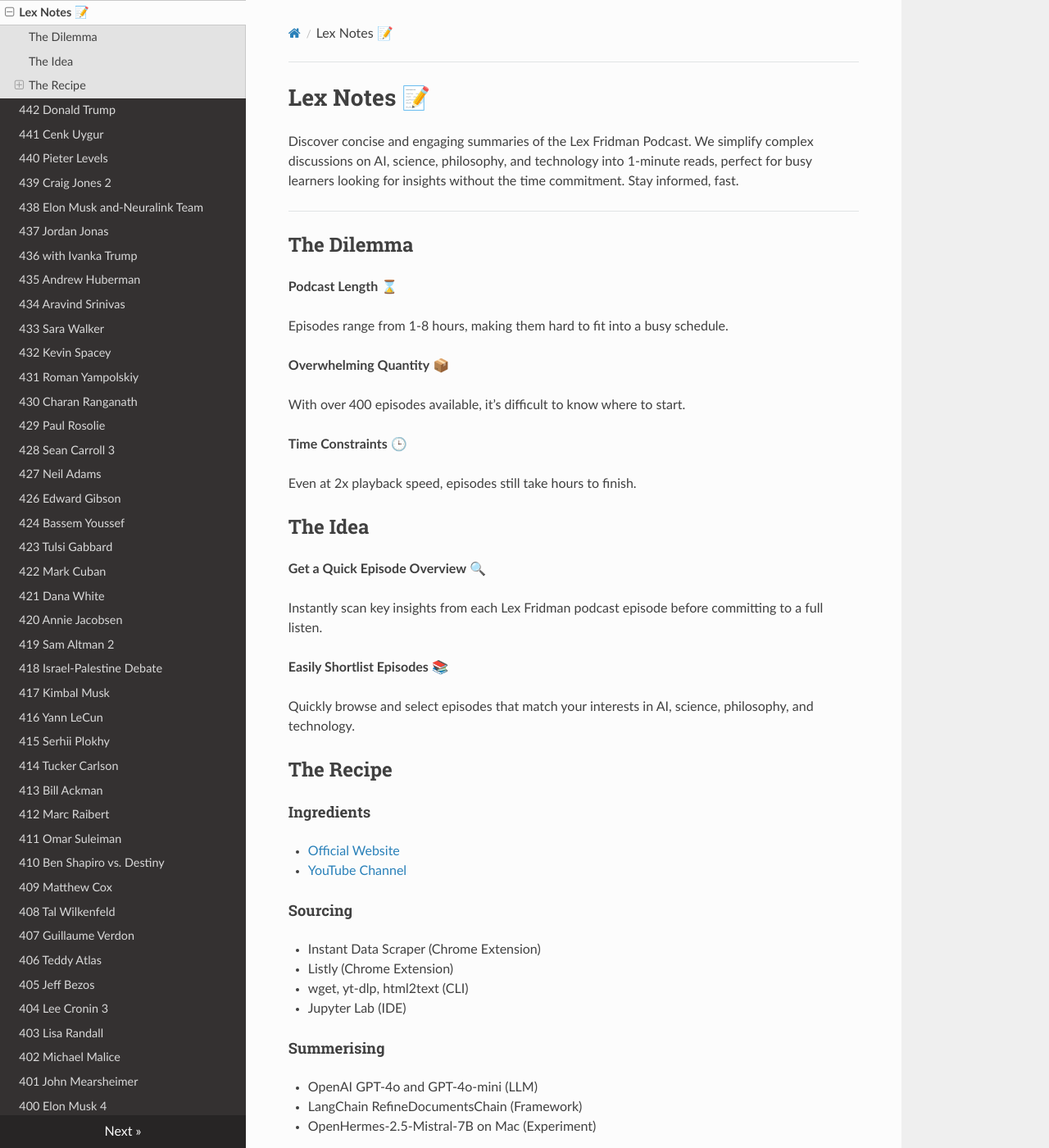
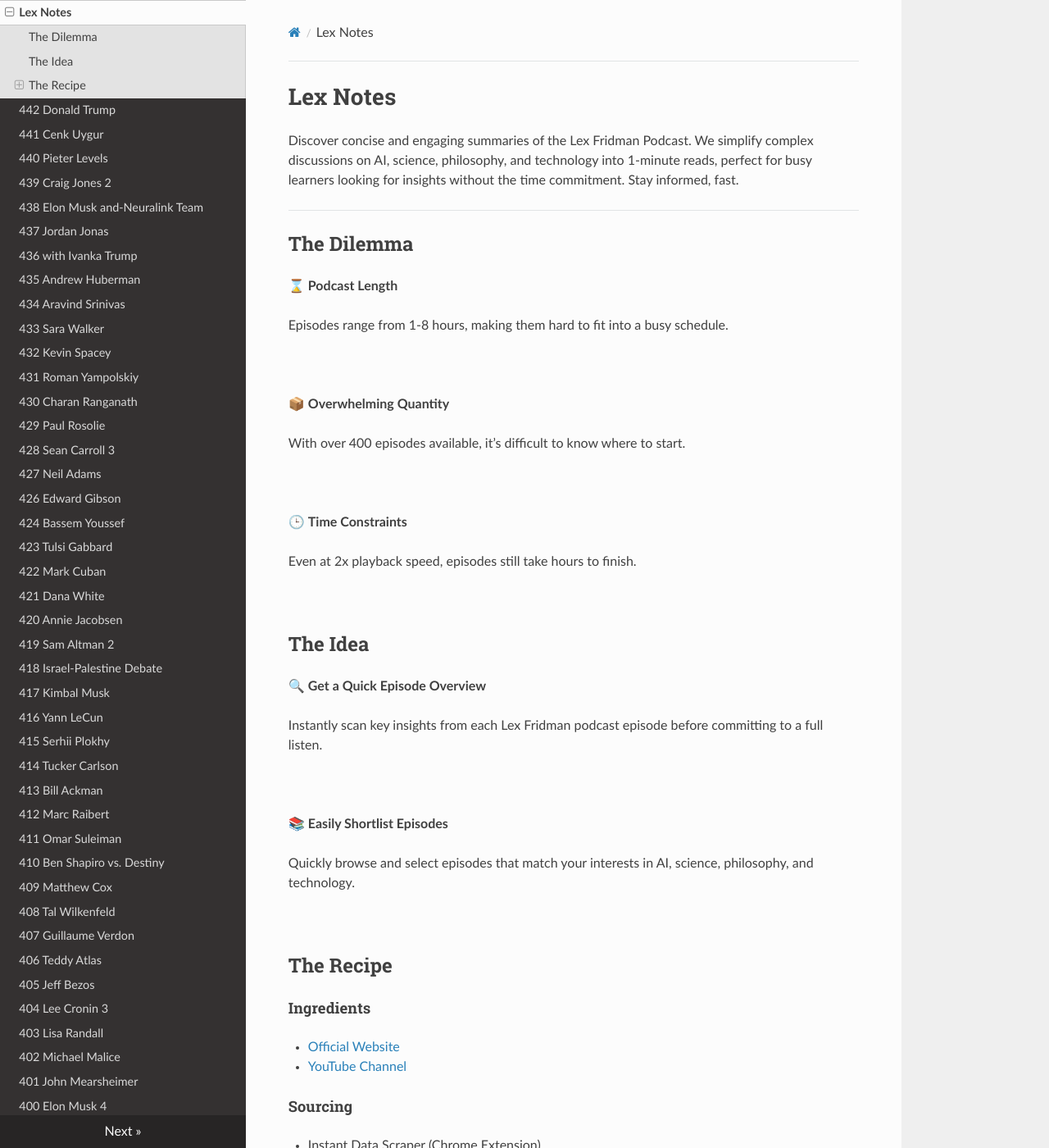
Before and after one commit to Just-Learning/lexnotes, an MkDocs documentation site: the page built from docs/index.md, in a window 1280 px wide and 1400 px high. Shown: the whole window at 82% size. Built offline with MkDocs 1.6.1, drawn with Linux system fonts in a browser that asks for light colours; nearby versions of some CDN libraries.

Commit message:
move emoji to the front (#15)

```diff
--- a/docs/index.md
+++ b/docs/index.md
@@ -1,4 +1,4 @@
-# Lex Notes 📝
+# Lex Notes
 
 Discover concise and engaging summaries of the Lex Fridman Podcast. We simplify complex discussions on AI, science, philosophy, and technology into 1-minute reads, perfect for busy learners looking for insights without the time commitment. Stay informed, fast.
 
@@ -7,28 +7,38 @@
 
 ## The Dilemma
 
-**Podcast Length** ⌛
+⌛ **Podcast Length**
 
 Episodes range from 1-8 hours, making them hard to fit into a busy schedule.
 
-**Overwhelming Quantity** 📦
+<br />
+
+📦 **Overwhelming Quantity**
 
 With over 400 episodes available, it’s difficult to know where to start.
 
-**Time Constraints** 🕒
+<br />
+
+
+🕒 **Time Constraints**
 
 Even at 2x playback speed, episodes still take hours to finish.
 
+<br />
+
 ## The Idea
 
-**Get a Quick Episode Overview** 🔍
+🔍 **Get a Quick Episode Overview**
 
 Instantly scan key insights from each Lex Fridman podcast episode before committing to a full listen.
 
-**Easily Shortlist Episodes** 📚
+<br />
+
+📚 **Easily Shortlist Episodes**
 
 Quickly browse and select episodes that match your interests in AI, science, philosophy, and technology.
 
+<br />
 
 ## The Recipe
 
--- a/mkdocs.yml
+++ b/mkdocs.yml
@@ -8,7 +8,6 @@
   - ultralytics:
       verbose: True
       enabled: True
-      default_image: "https://lexnotes.justlearning.club/memo.png"
       add_desc: True
       add_image: True
       add_keywords: True
```
